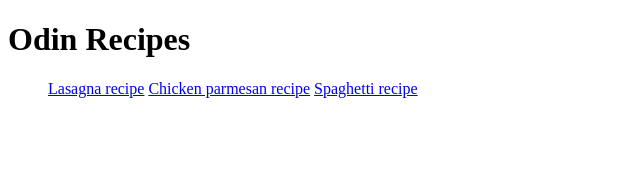
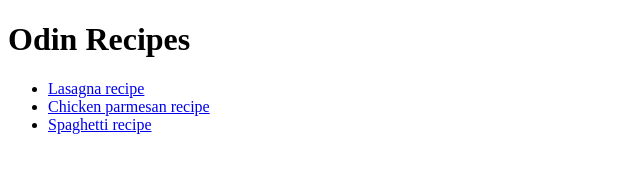
Before and after one commit to chrbenvot/odin-recipes, a plain HTML site: page index.html in a window 1280 px wide. Shown: the whole page, without its empty margins (0-640 px from the left). Drawn offline with Linux system fonts and the light colour scheme.

Commit message:
Fix lack of list tags

```diff
--- a/index.html
+++ b/index.html
@@ -8,9 +8,9 @@
 <body>
     <h1>Odin Recipes</h1>
     <ul>
-        <a href="recipes/lasagna.html">Lasagna recipe</a>
-        <a href="recipes/parm.html">Chicken parmesan recipe</a>
-        <a href="recipes/spaghetti.html">Spaghetti recipe</a>
+        <li><a href="recipes/lasagna.html">Lasagna recipe</a></li>
+        <li><a href="recipes/parm.html">Chicken parmesan recipe</a></li>
+        <li><a href="recipes/spaghetti.html">Spaghetti recipe</a></li>
     </ul>
 </body>
 </html>
```
